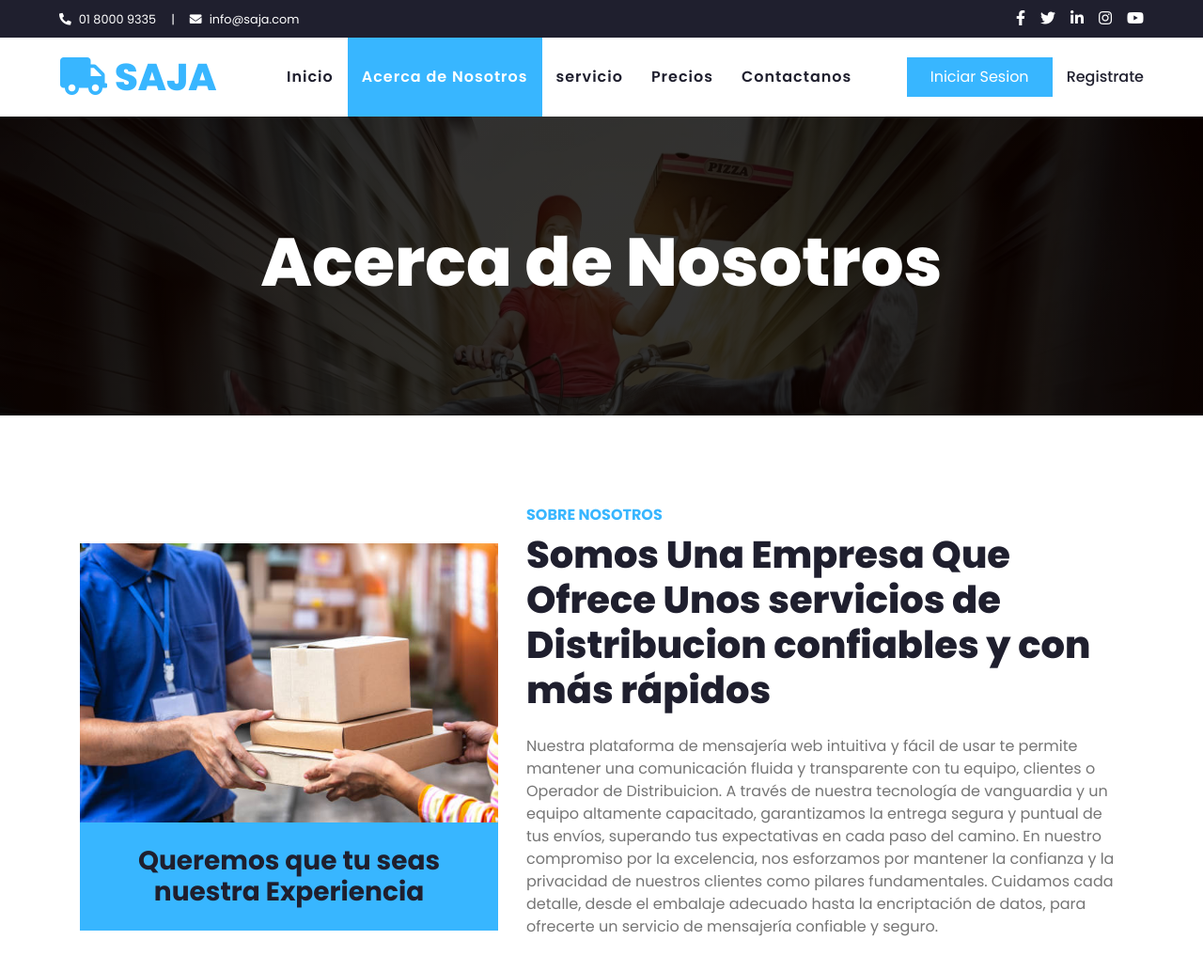
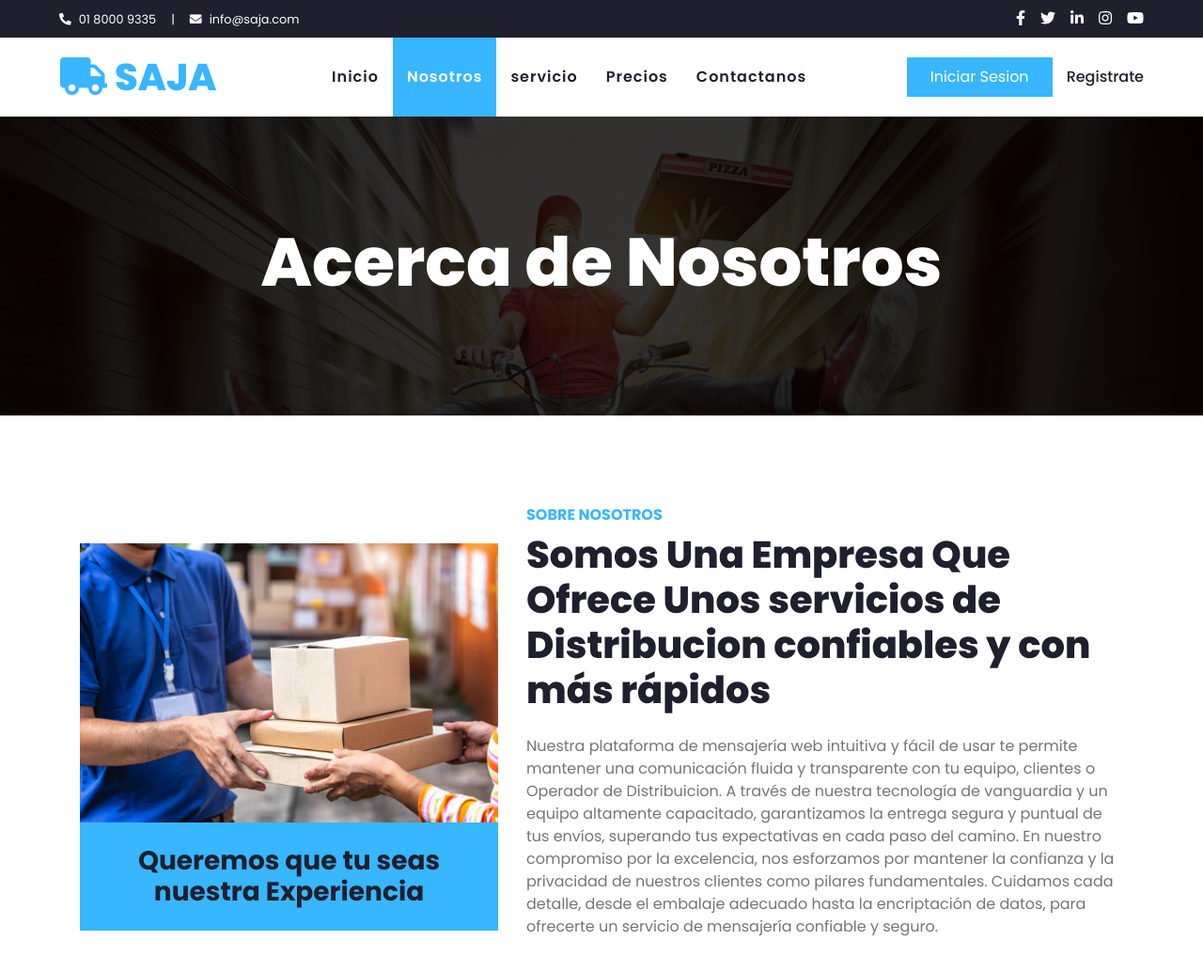
Before and after one commit to jorgetano3/saja_mensajeria.github.io, a plain HTML site: page about.html in a window 1280 px wide. Shown: the top 1033 px of the page at 94% size. Drawn offline with nearby package versions, Linux system fonts and the light colour scheme.

Commit message:
Update about.html
Signed-off-by: SAJA <136391425+jorgetano3@users.noreply.github.com>

```diff
--- a/about.html
+++ b/about.html
@@ -72,7 +72,7 @@
         <div class="collapse navbar-collapse justify-content-between px-lg-3" id="navbarCollapse">
             <div class="navbar-nav m-auto py-0">
                 <a href="index.html" class="nav-item nav-link">Inicio</a>
-                <a href="about.html" class="nav-item nav-link active" >Acerca de Nosotros</a>
+                <a href="about.html" class="nav-item nav-link active" >Nosotros</a>
                 <a href="service.html" class="nav-item nav-link">servicio</a>
                 <a href="price.html" class="nav-item nav-link">Precios</a>
 
```
